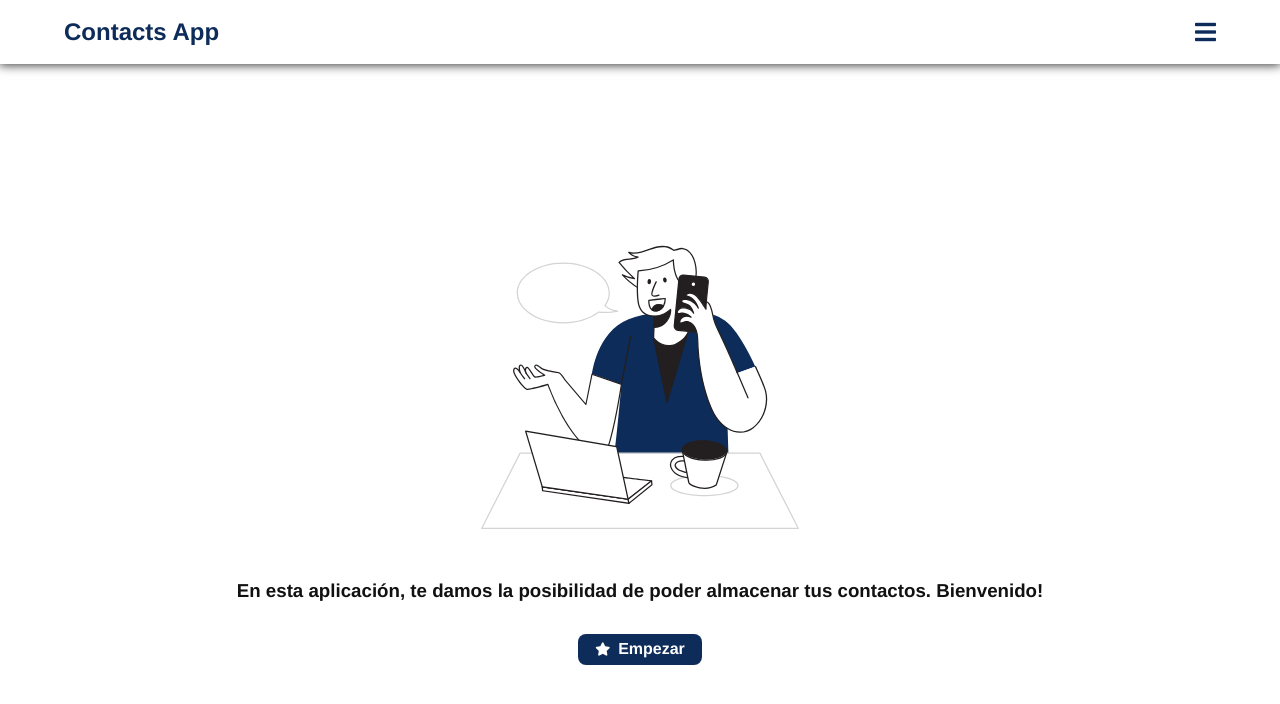
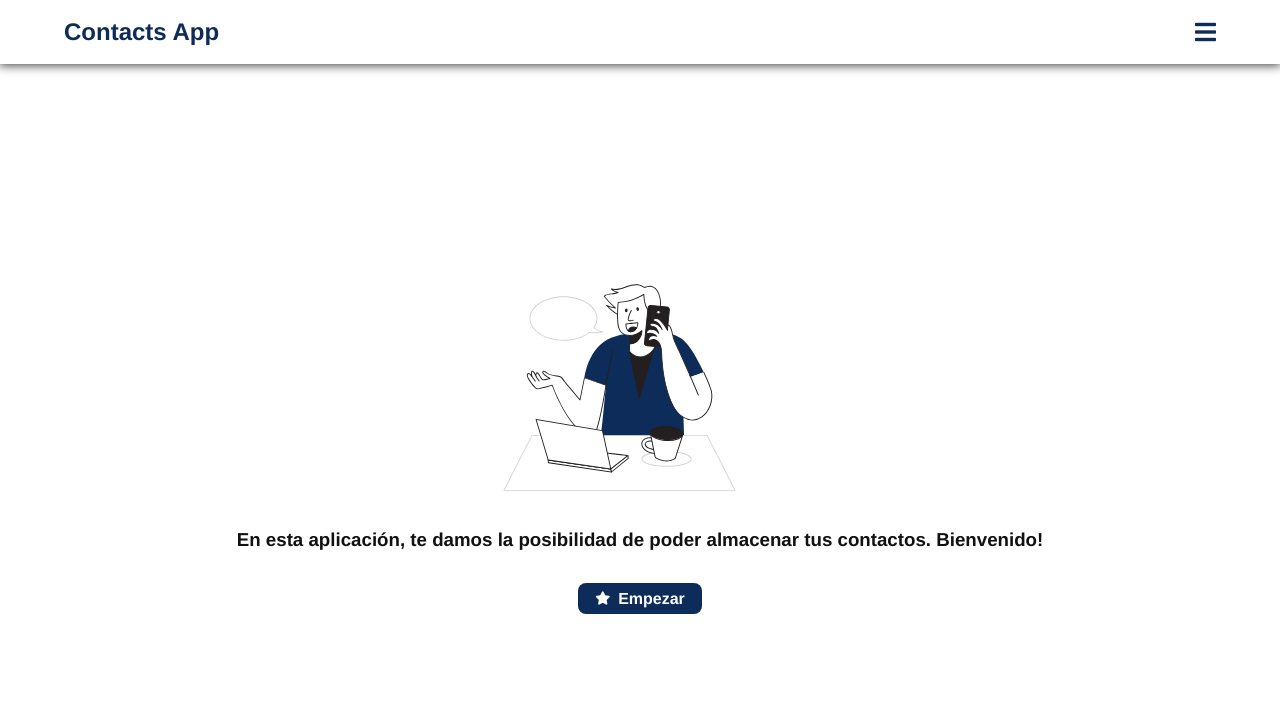
Before and after one commit to santiago-jv/vue-contacts, a Vue app: page / in a window 1280 px wide. Shown: the top 704 px of the page. Built offline with nearby package versions, Linux system fonts and the light colour scheme.

Commit message:
correcting more mistakes 2

```diff
--- a/src/views/Home.vue
+++ b/src/views/Home.vue
@@ -49,7 +49,7 @@ export default {
     user-select: none;
     -webkit-user-drag: none;
     width:90%;
-    min-width:500px;
+    max-width:600px;
   }
   h3.content{
     text-align: center;
```
